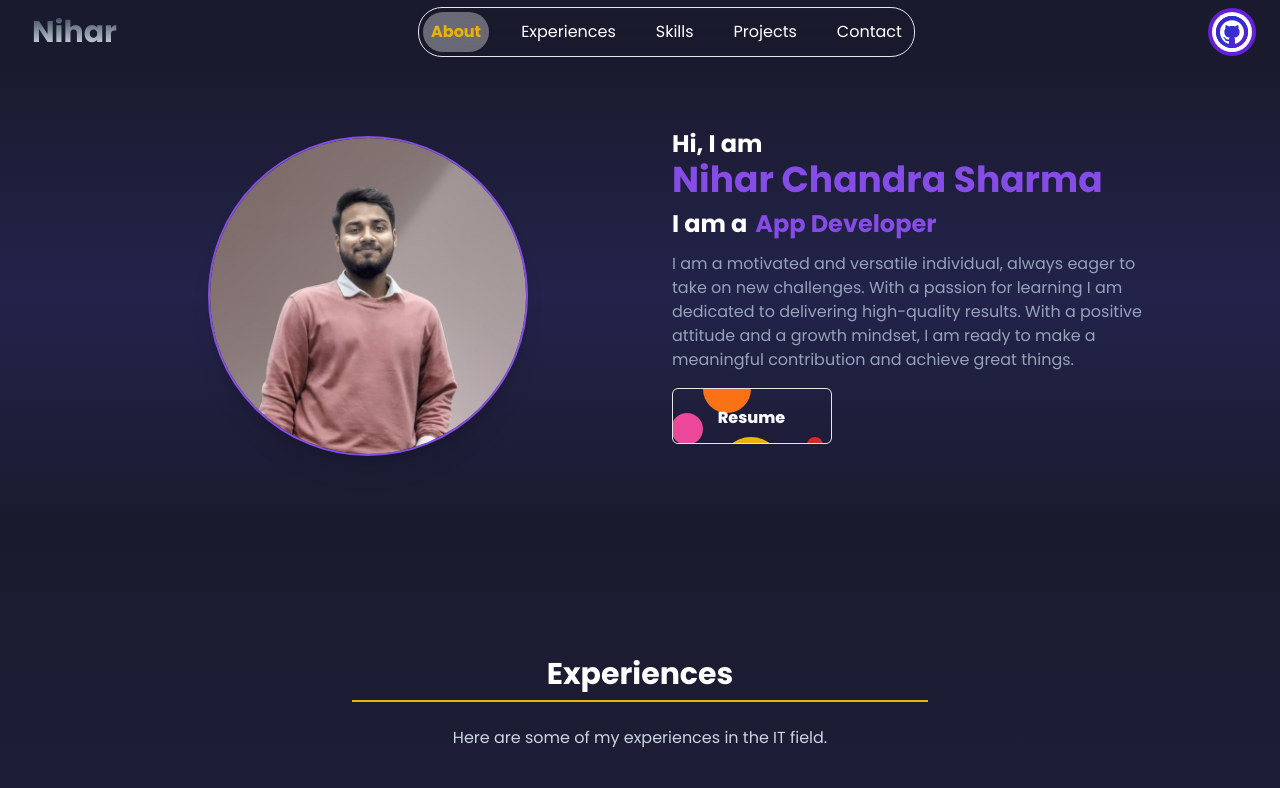
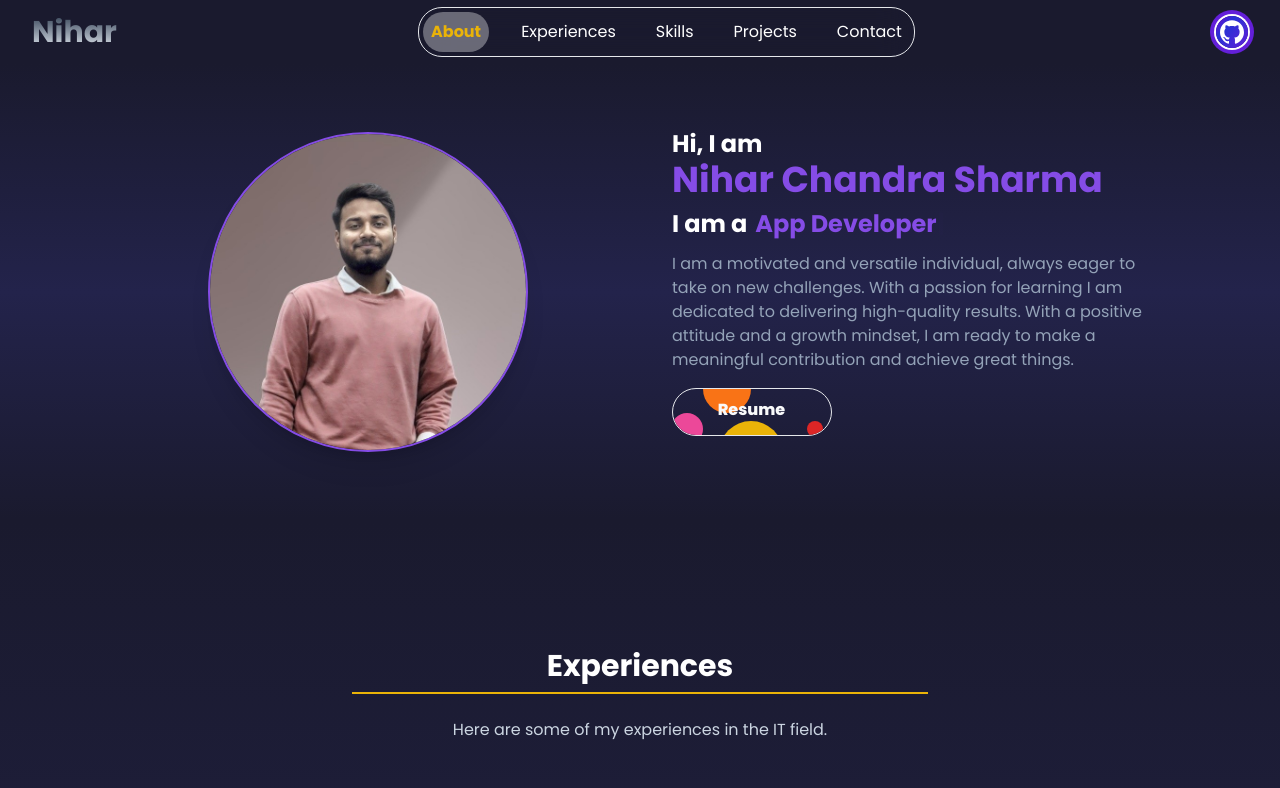
Before and after one commit to nihar8262/Nihar_PortFolio, a React (Create React App) app: page / in a window 1280 px wide. Shown: the top 788 px of the page. Built offline with nearby package versions, Linux system fonts and the light colour scheme.

Commit message:
ui update

```diff
--- a/src/components/herosection.js
+++ b/src/components/herosection.js
@@ -36,12 +36,12 @@ export const Herosection = ({ isDropdown, closeModal }) => {
               href={Bio.resume}
               target="_blank"
               rel="noopener noreferrer">
-<button class="border text-gray-50  duration-300 relative group cursor-pointer   overflow-hidden h-14 w-40 rounded-md  p-2  font-extrabold hover:bg-[#631fd9]">
+<button class="border text-gray-50  duration-300 relative group cursor-pointer   overflow-hidden h-12 w-40 rounded-full  p-2  font-extrabold hover:bg-[#631fd9]">
 
-  <div class="absolute group-hover:-top-1 group-hover:-right-2 z-10 w-16 h-16 rounded-full group-hover:scale-150 group-hover:blur-md  duration-700 right-12 top-12 bg-yellow-500"></div>
+  <div class="absolute group-hover:-top-1 group-hover:-right-2 z-10 w-16 h-16 rounded-full group-hover:scale-150 group-hover:blur-md  duration-700 right-12 top-8 bg-yellow-500"></div>
   <div class="absolute group-hover:-top-1 group-hover:-right-2 z-10 w-12 h-12 rounded-full group-hover:scale-150 group-hover:blur-md duration-700 right-20 -top-6 bg-orange-500"></div>
   <div class="absolute group-hover:-top-1 group-hover:-right-2 z-10 w-8 h-8   rounded-full group-hover:scale-150 group-hover:blur-md duration-700 right-32 top-6 bg-pink-500"></div>
-  <div class="absolute group-hover:-top-1 group-hover:-right-2 z-10 w-4 h-4   rounded-full group-hover:scale-150 group-hover:blur-md duration-700 right-2 top-12 bg-red-600"></div>
+  <div class="absolute group-hover:-top-1 group-hover:-right-2 z-10 w-4 h-4   rounded-full group-hover:scale-150 group-hover:blur-md duration-700 right-2 top-8 bg-red-600"></div>
   <p class="z-10 absolute bottom-[.8rem] left-[2.8rem]">Resume</p>
 </button>
 
--- a/src/components/navbar.js
+++ b/src/components/navbar.js
@@ -103,7 +103,7 @@ export const Navbar = () => {
         {/* Button */}
         <div className="hidden md:block">
           <a href={Bio.github} target="_blank" rel="noopener noreferrer">
-            <button class="group relative cursor-pointer outline-none border-none rounded-full flex flex-row items-center justify-center h-8 w-8 hover:!w-[100px] transition-all duration-[0.75s] before:content-[''] before:absolute before:w-full before:h-full before:inset-0 before:bg-[linear-gradient(130deg,#7209d4,#2832d4_33%,#631fd9)] before:ring-4 before:ring-offset-4 before:ring-[#631fd9] before:rounded-full before:transition before:duration-300 before:ring-offset-[#fff] hover:before:scale-105 active:before:scale-95 text-white">
+            <button class="group relative cursor-pointer outline-none border-none rounded-full flex flex-row items-center justify-center h-8 w-8 hover:!w-[100px] transition-all duration-[0.75s] before:content-[''] before:absolute before:w-full before:h-full before:inset-0 before:bg-[linear-gradient(130deg,#7209d4,#2832d4_33%,#631fd9)] before:ring-4 before:ring-offset-2 before:ring-[#631fd9] before:rounded-full before:transition before:duration-300 before:ring-offset-[#fff] hover:before:scale-105 active:before:scale-95 text-white">
               <svg
                 fill="currentColor"
                 stroke-width="0"
```
